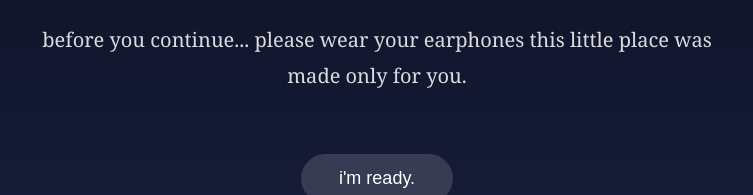
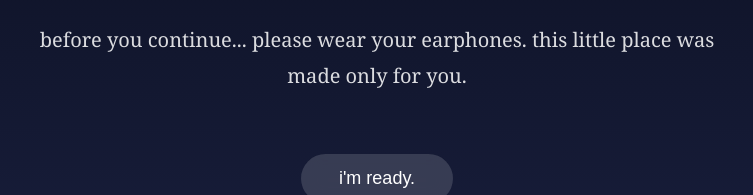
Before and after one commit to wildeflowers/for-my-sweetest-aruna-lorelei, a plain HTML site: page index.html in a window 1280 px wide. Shown: the part 346-541 px from the top of the page, 263-1016 px from the left. Drawn offline with Linux system fonts and the light colour scheme.

Commit message:
Update index.html

```diff
--- a/index.html
+++ b/index.html
@@ -3,7 +3,7 @@
 <head>
     <meta charset="UTF-8">
     <meta name="viewport" content="width=device-width, initial-scale=1.0">
-    <title>For Nana 🤍</title>
+    <title>For My Dearest</title>
 
 <style>
 
@@ -105,7 +105,7 @@ transform:translateY(0);
 <p>
 before you continue...
 
-please wear your earphones
+please wear your earphones.
 
 this little place
 was made only for you.
```
